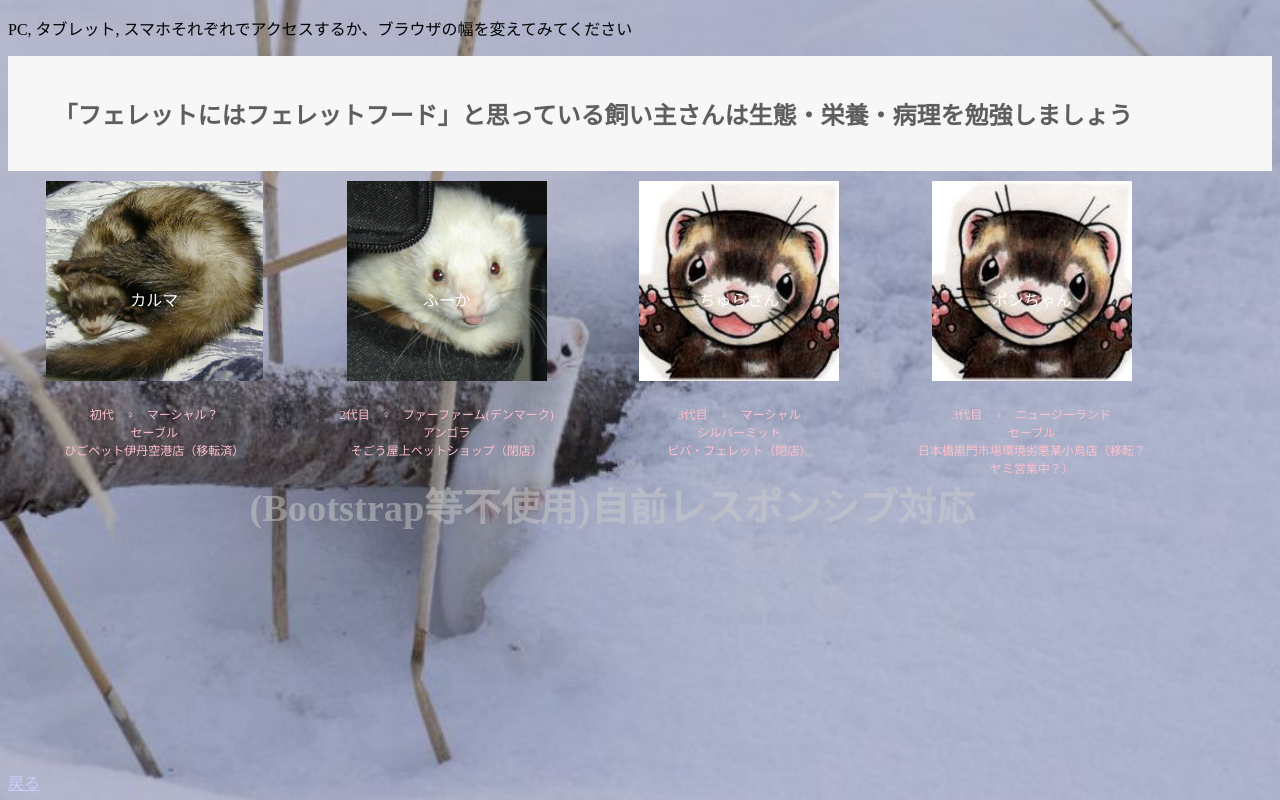
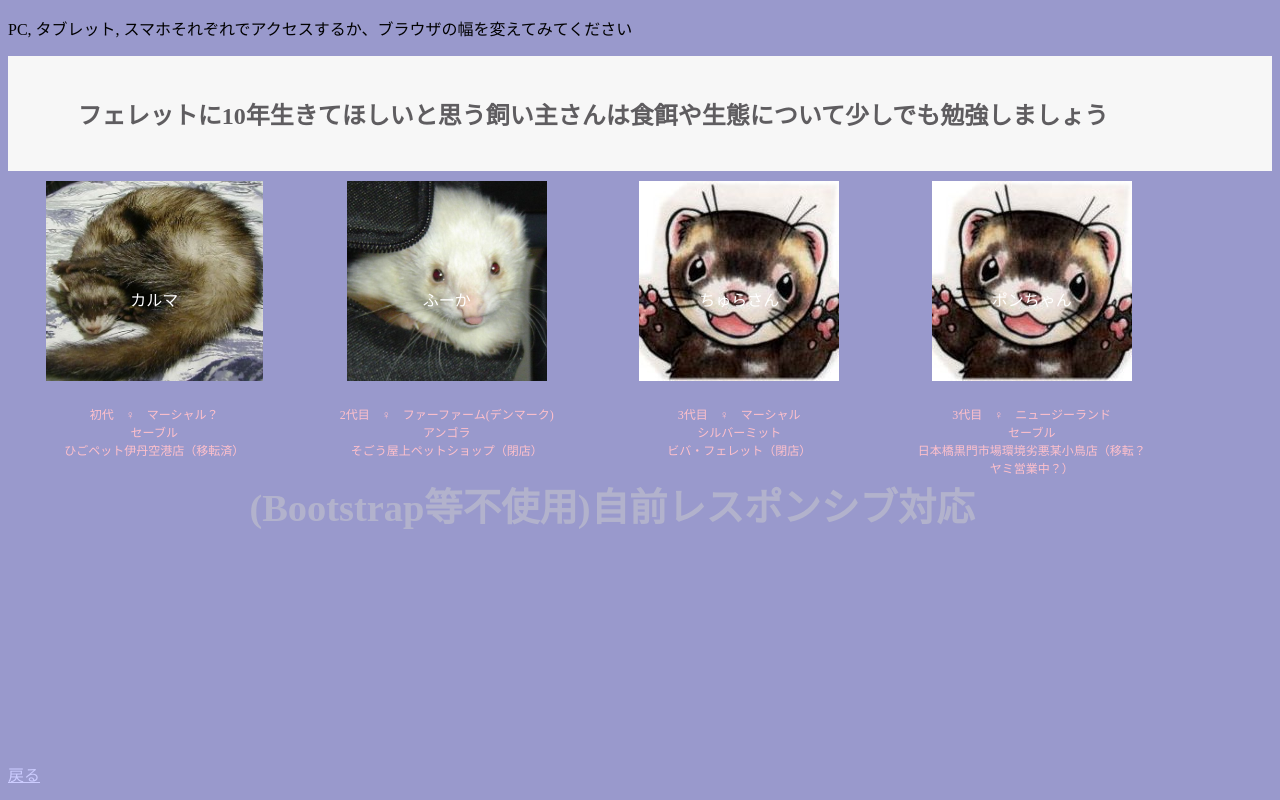
Before and after one commit to itachi-P/PHP_TODOList, a PHP site: page /samples/ResponsiveDesign.html in a window 1280 px wide. Run offline with PHP 8.4, Linux system fonts and the light colour scheme; some libraries are stand-ins or nearby versions.

Commit message:
見た目改善・表記やリンク先修正

```diff
--- a/css/home.css
+++ b/css/home.css
@@ -2,16 +2,18 @@
 /* cssをSass(Scss記法)に置き換え */
 html {
   position: relative;
-  min-height: 100%;
+  min-height: 99%;
 }
 body {
   font-family: "メイリオ";
-  background-image: url(../images/b0133447_2029955.jpg);
+/*
+  background-image: url(../images/20130918_churapons.jpg);
   background-position: center center;
   background-repeat: no-repeat;
   background-attachment: fixed;
   background-size: cover;
-  background-color: #999;
+*/
+  background-color: #99c;
   /* Margin bottom by footer height */
   margin-bottom: 60px; }
 
--- a/php/footer.tmp.php
+++ b/php/footer.tmp.php
@@ -7,5 +7,5 @@
 	<address style="display: inline;">
 		<a style="display: inline;">itachip38@gmail.com</a>
 	</address>
-	<div style="float:right">Last Modified: 2019/03/16(Sat) 1:30</div>
+	<div style="float:right">Last Modified: 2019/03/22(Fri) 11:55</div>
 </footer>
--- a/php/login.php
+++ b/php/login.php
@@ -18,6 +18,7 @@ require_once("header.tmp.php");
 ?>
 
 <body>
+<!--
 	<span style="color:#77a; font-size: 18px">Ver.2 改修予定</span>
 	<ol style="list-style-type: cjk-ideographic">
 		<li>ユーザー登録・削除機能</li>
@@ -26,7 +27,8 @@ require_once("header.tmp.php");
 			パスワードのハッシュ化、バリデーション(orサニタイズ)チェック強化
 	</ol>
 	<hr>
-	<h1 id="title">ログイン画面</h1>
+-->
+	<h1 id="title">ToDoリスト_ログイン</h1>
 	<div class="login-form">
 		<form method="post" action="./login_check.php">
 			<h2>ログイン</h2>
--- a/samples/ResponsiveDesign.html
+++ b/samples/ResponsiveDesign.html
@@ -2,7 +2,7 @@
 <html>
   <head>
     <meta charset="utf-8">
-    <title>メディアクエリー&Sass(SCSS)サンプル</title>
+    <title>メディアクエリーサンプル</title>
      <!-- レスポンシブ対応デザイン(CSSのmediaQuery設定を有効にする為)に必要 -->
     <meta name="viewport" content="width=device-width, initial-scale=1.0">
     <!-- レスポンシブ対応デザイン用のCSSを読み込む場所は必ずviewportよりも下の行に記述すること -->
@@ -26,7 +26,7 @@
     <div class="itachi-wrapper">
       <div class="container">
         <div class="heading">
-          <h2>「フェレットにはフェレットフード」と思っている飼い主さんは生態・栄養・病理を勉強しましょう</h2>
+          <h2>フェレットに10年生きてほしいと思う飼い主さんは食餌や生態について少しでも勉強しましょう</h2>
         </div>
         <div class="itachis">
           <div class="itachi">
```
Also changed, not shown: index.html (+23 -10 lines).
